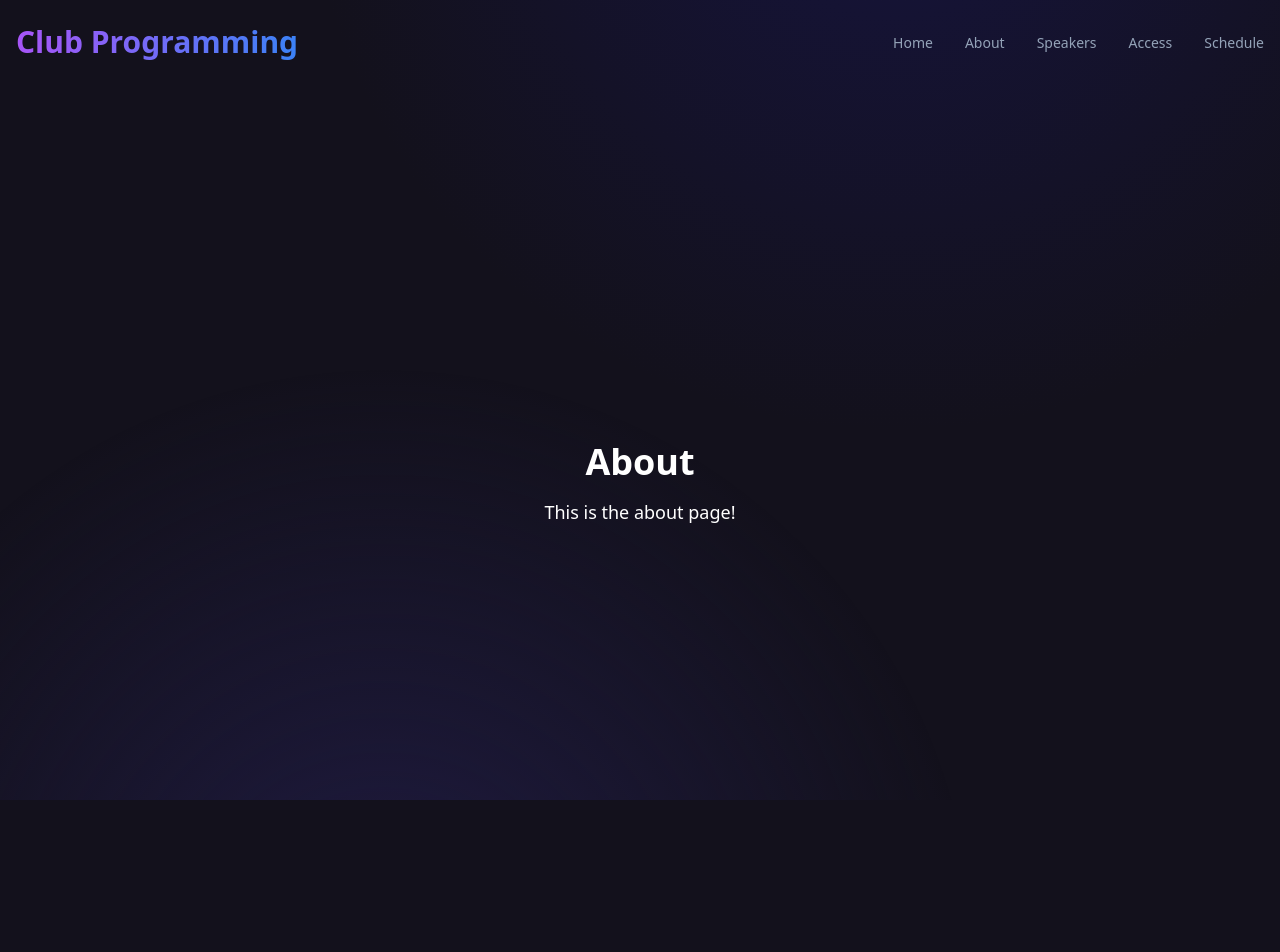
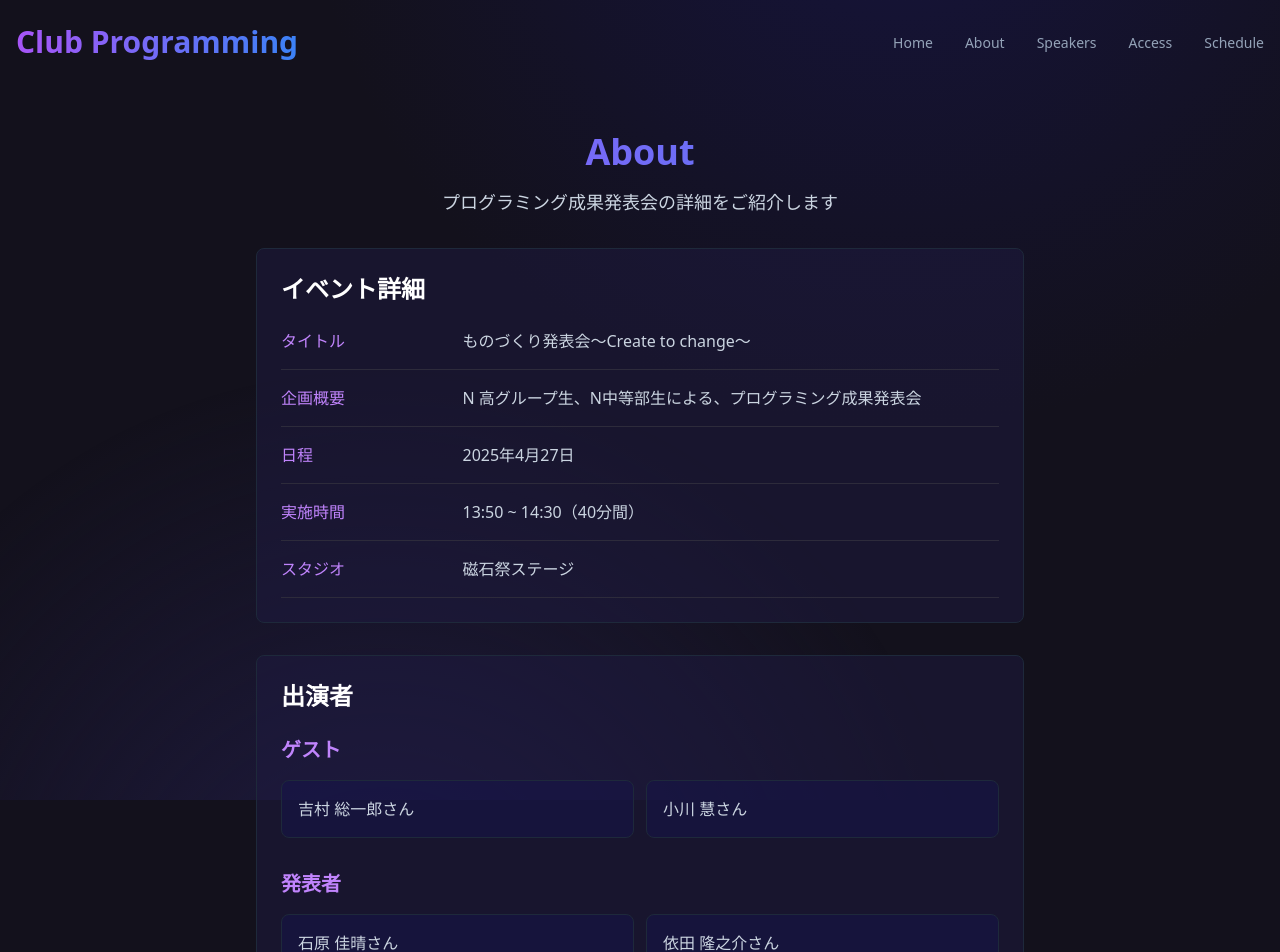
Before and after one commit to club-programming/club-programming.github.io, a React (Vite) app: page /about in a window 1280 px wide. Shown: the top 952 px of the page. Before the commit the page ends 884 px from the top, so only its background shows below. Built offline with nearby package versions, Linux system fonts and the light colour scheme.

Commit message:
feat: create about page

```diff
--- a/src/pages/About.jsx
+++ b/src/pages/About.jsx
@@ -1,8 +1,83 @@
 export default function About() {
+  const eventDetails = [
+    { label: 'タイトル', value: 'ものづくり発表会〜Create to change〜' },
+    {
+      label: '企画概要',
+      value: 'N 高グループ生、N中等部生による、プログラミング成果発表会',
+    },
+    { label: '日程', value: '2025年4月27日' },
+    { label: '実施時間', value: '13:50 ~ 14:30（40分間）' },
+    { label: 'スタジオ', value: '磁石祭ステージ' },
+  ];
+
+  const participants = [
+    {
+      category: 'ゲスト',
+      members: ['吉村 総一郎さん', '小川 慧さん'],
+    },
+    {
+      category: '発表者',
+      members: [
+        '石原 佳晴さん',
+        '依田 隆之介さん',
+        'あかつきゆいとさん',
+        '高浜 遼太さん',
+      ],
+    },
+  ];
+
   return (
-    <div className="flex min-h-screen flex-col items-center justify-center">
-      <h1 className="text-4xl font-bold">About</h1>
-      <p className="mt-4 text-lg">This is the about page!</p>
+    <div className="container relative mx-auto px-4 py-12">
+      <h1 className="mb-4 bg-gradient-to-r from-purple-500 to-blue-500 bg-clip-text text-center text-4xl font-bold text-transparent">
+        About
+      </h1>
+      <p className="mb-8 text-center text-lg text-slate-300">
+        プログラミング成果発表会の詳細をご紹介します
+      </p>
+
+      <div className="mx-auto max-w-screen-md space-y-8">
+        <div className="rounded-lg border border-slate-800 bg-[#1F1B41]/50 p-6">
+          <h2 className="mb-6 text-2xl font-bold text-white">イベント詳細</h2>
+          <div className="space-y-4">
+            {eventDetails.map((detail) => (
+              <div
+                key={detail.label}
+                className="group grid grid-cols-1 gap-2 border-b border-[#2D2B3B] pb-4 transition-colors hover:bg-[#17154B]/50 sm:grid-cols-4"
+              >
+                <div className="font-medium text-purple-400">
+                  {detail.label}
+                </div>
+                <div className="text-slate-300 sm:col-span-3">
+                  {detail.value}
+                </div>
+              </div>
+            ))}
+          </div>
+        </div>
+
+        <div className="rounded-lg border border-slate-800 bg-[#1F1B41]/50 p-6">
+          <h2 className="mb-6 text-2xl font-bold text-white">出演者</h2>
+          <div className="space-y-8">
+            {participants.map((group) => (
+              <div key={group.category} className="space-y-4">
+                <h3 className="text-xl font-semibold text-purple-400">
+                  {group.category}
+                </h3>
+                <div className="grid gap-3 sm:grid-cols-2">
+                  {group.members.map((member) => (
+                    <div
+                      key={member}
+                      className="rounded-lg border border-slate-800 bg-[#17154B]/50 p-4 transition-colors hover:bg-[#17154B]"
+                    >
+                      <span className="text-slate-300">{member}</span>
+                    </div>
+                  ))}
+                </div>
+              </div>
+            ))}
+          </div>
+        </div>
+      </div>
     </div>
   );
 }
```
